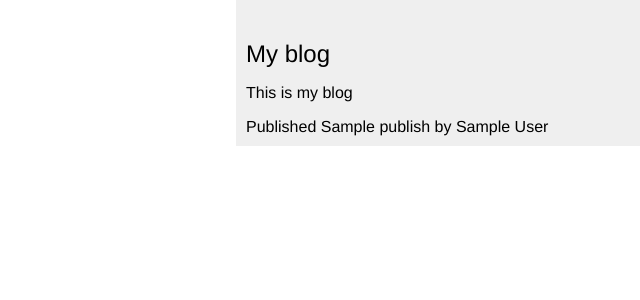
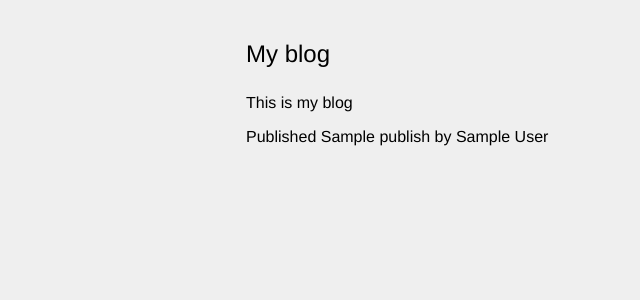
Before and after one commit to dackMatta/example, a Django app: template reader/templates/reader/base.html in a window 1280 px wide. Shown: the top 300 px of the page, without its empty margins (640-1280 px from the left). Run offline with Django 3.2, Linux system fonts and the light colour scheme; the template is opened without the code that fills it: most values are stand-ins (such as "Sample title", 1, 10 or a date in 2020).

Commit message:
initial commit

```diff
--- a/reader/models.py
+++ b/reader/models.py
@@ -9,6 +9,7 @@
     def get_queryset(self):
         return super().get_queryset()\
                     .filter(status=Post.Status.PUBLISHED)
+
 
 
 class Post(models.Model):
@@ -33,6 +34,7 @@
     objects=models.Manager()
     published=PublishedManager()
 
+
     class Meta:
         ordering=['publish']
 
--- a/reader/static/css/blog.css
+++ b/reader/static/css/blog.css
@@ -2,11 +2,14 @@
     margin:0;
     padding:0;
     font-family:helvetica, sans-serif;
+    background:#efefef;
+
 }
 
 a {
     color:#00abff;
     text-decoration:none;
+
 }
 
 h1 {
@@ -18,6 +21,7 @@
 h2 {
     font-weight:normal;
     margin:30px 0 0;
+    padding:0 0 10px 0;
 }
 
 #content {
```
